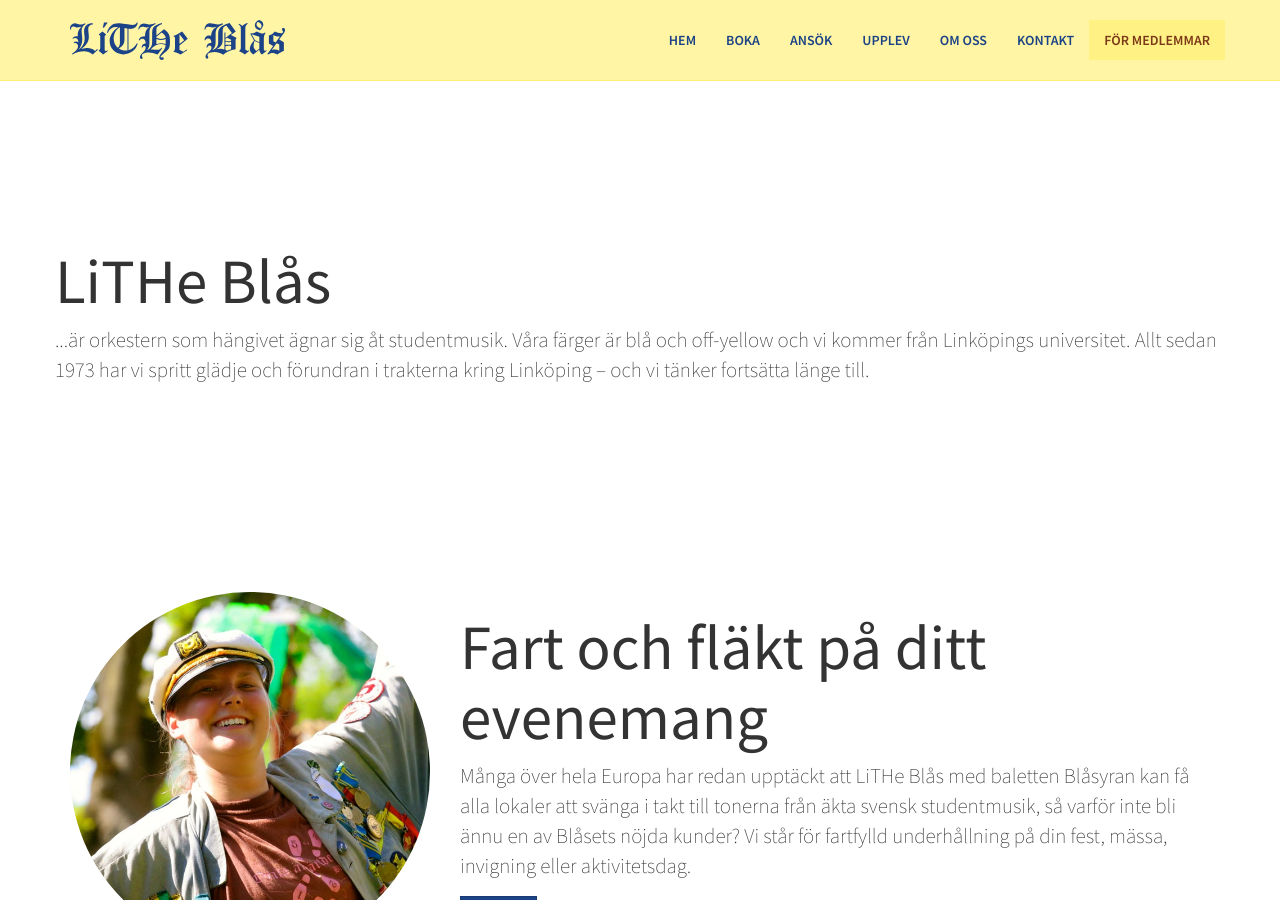
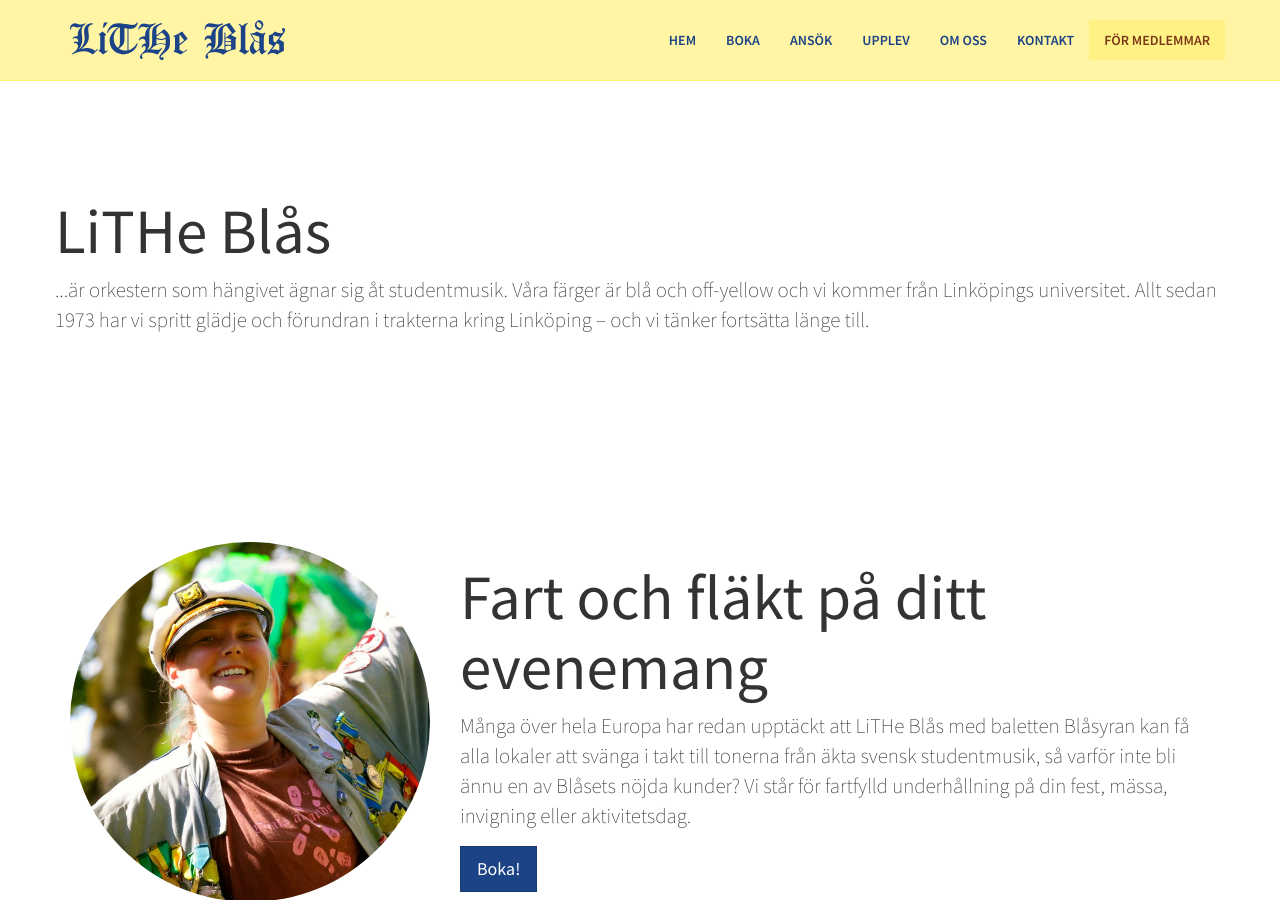
Before and after one commit to litheblas/litheblas.org, a Jekyll site: the page built from index.md, in a window 1280 px wide and 900 px high. Built offline with Jekyll 4.4.1, drawn with Linux system fonts in a browser that asks for light colours; nearby versions of some CDN libraries.

Commit message:
Update default.html

```diff
--- a/_layouts/default.html
+++ b/_layouts/default.html
@@ -8,10 +8,10 @@
     {%- include header.html -%}
 
     <!-- Without banner -->
-    <!-- <main class="page-content" aria-label="Content"> -->
+    <main class="page-content" aria-label="Content">
 
     <!-- With banner -->
-    <main class="page-content" style="margin-top: 130px;" aria-label="Content">
+    <!--<main class="page-content" style="margin-top: 130px;" aria-label="Content">-->
       <div class="wrapper">
         {{ content }}
       </div>
```
